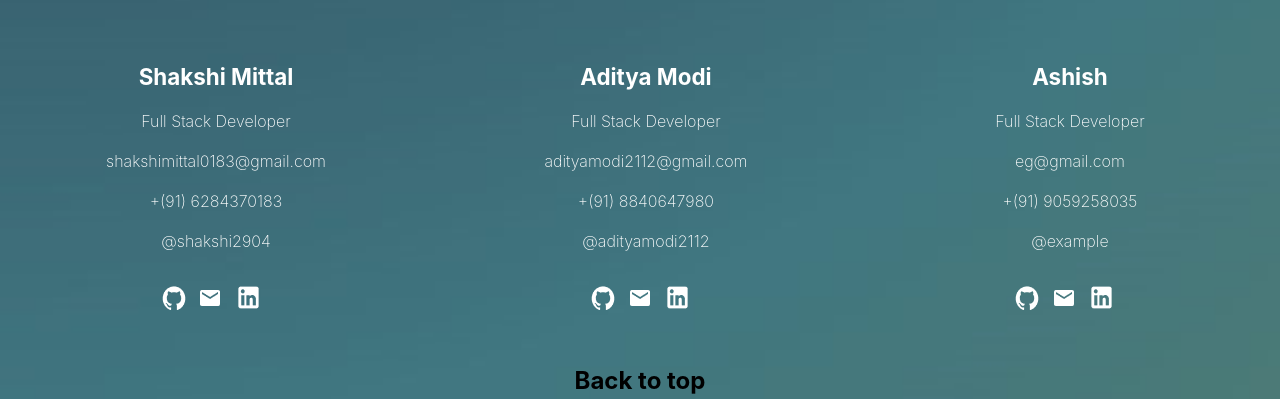
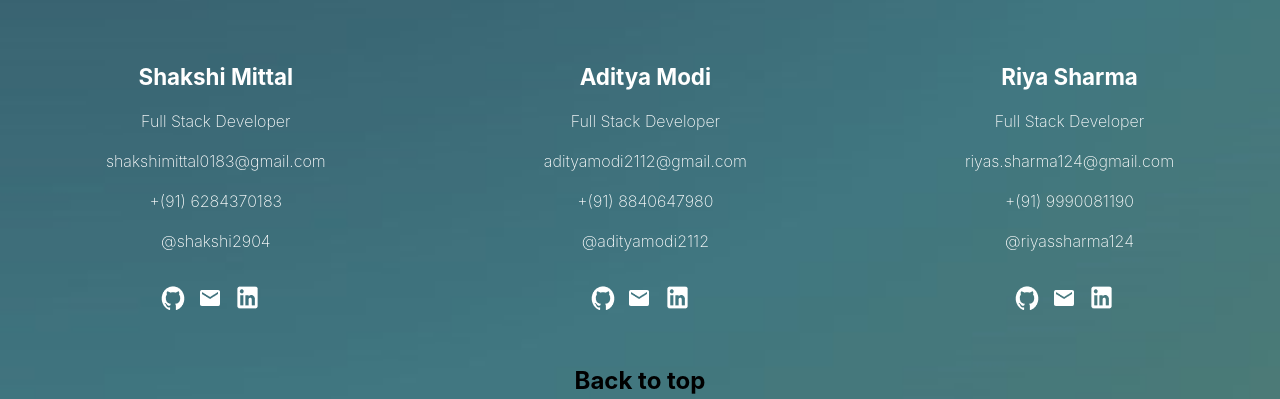
Before and after one commit to riya-sharma-12/VitMe, a website: page VitMe-main/page1.html in a window 1280 px wide. Shown: the part 2009-2408 px from the top of the page. Drawn offline with nearby package versions, Linux system fonts and the light colour scheme; files that its build step writes are made by us from their sources; files whose address does not match are found by name; a web font is replaced by a local one.

Commit message:
Update page1.html

```diff
--- a/VitMe-main/page1.html
+++ b/VitMe-main/page1.html
@@ -101,11 +101,11 @@
                 <div class="contact_d">
                     <div class="a"><img class="i" src="/Student3.jpg"></div>
                     <div class="b">
-                        <p><span>Ashish</span></p>
+                        <p><span>Riya Sharma</span></p>
                         <p>Full Stack Developer</p>
-                        <p>eg@gmail.com</p>
-                        <p>+(91) 9059258035</p>
-                        <p>@example</p></div>
+                        <p>riyas.sharma124@gmail.com</p>
+                        <p>+(91) 9990081190</p>
+                        <p>@riyassharma124</p></div>
                     <div class="c">
                         <a href=""><img src="/github.png"></a>
                         <a href=""><img src="/email.png"></a>
```
